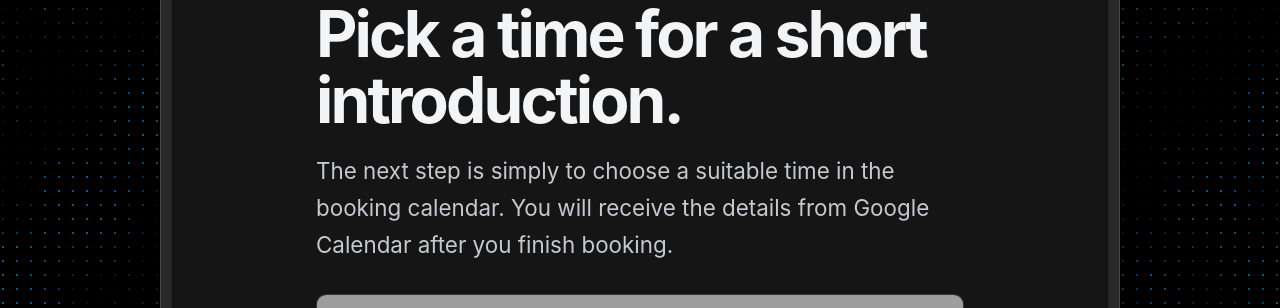
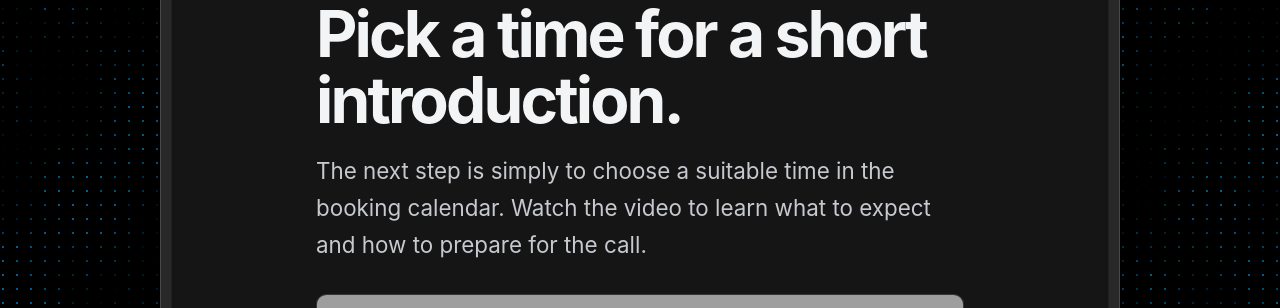
Before and after one commit to kristianneuhen/NeuhenAI, a Flask app: page /how-it-works in a window 1280 px wide. Shown: the part 216-524 px from the top of the page. Run offline with Flask 3, Linux system fonts and the light colour scheme; the visitor is signed in with stand-in values (Sample User, id 1); grey boxes are pictures that could not be loaded.

Commit message:
Update booking step guidance

```diff
--- a/templates/registration.html
+++ b/templates/registration.html
@@ -7,7 +7,7 @@
   <h1>Pick a time for a short introduction.</h1>
   <p class="lead">
     The next step is simply to choose a suitable time in the booking calendar.
-    You will receive the details from Google Calendar after you finish booking.
+    Watch the video to learn what to expect and how to prepare for the call.
   </p>
 
   {% set video = videos.booking_guidance %}
```
